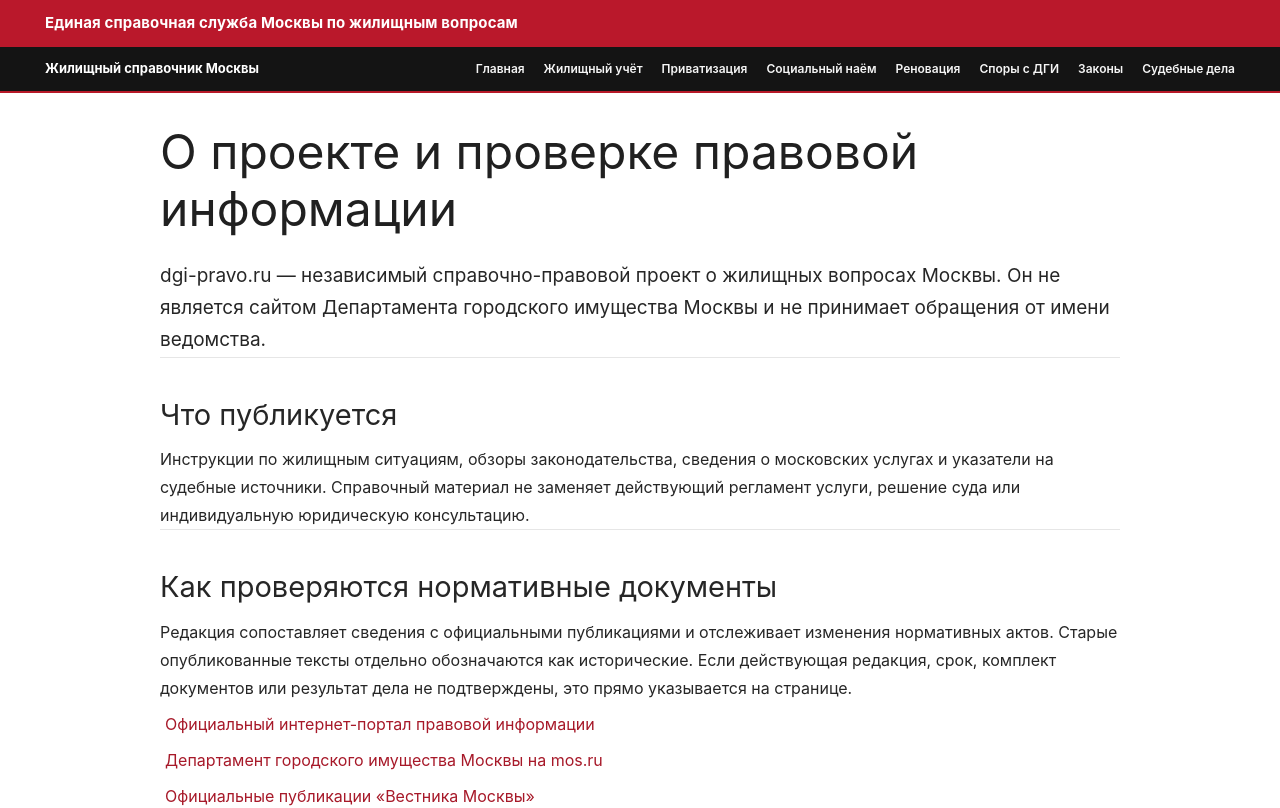
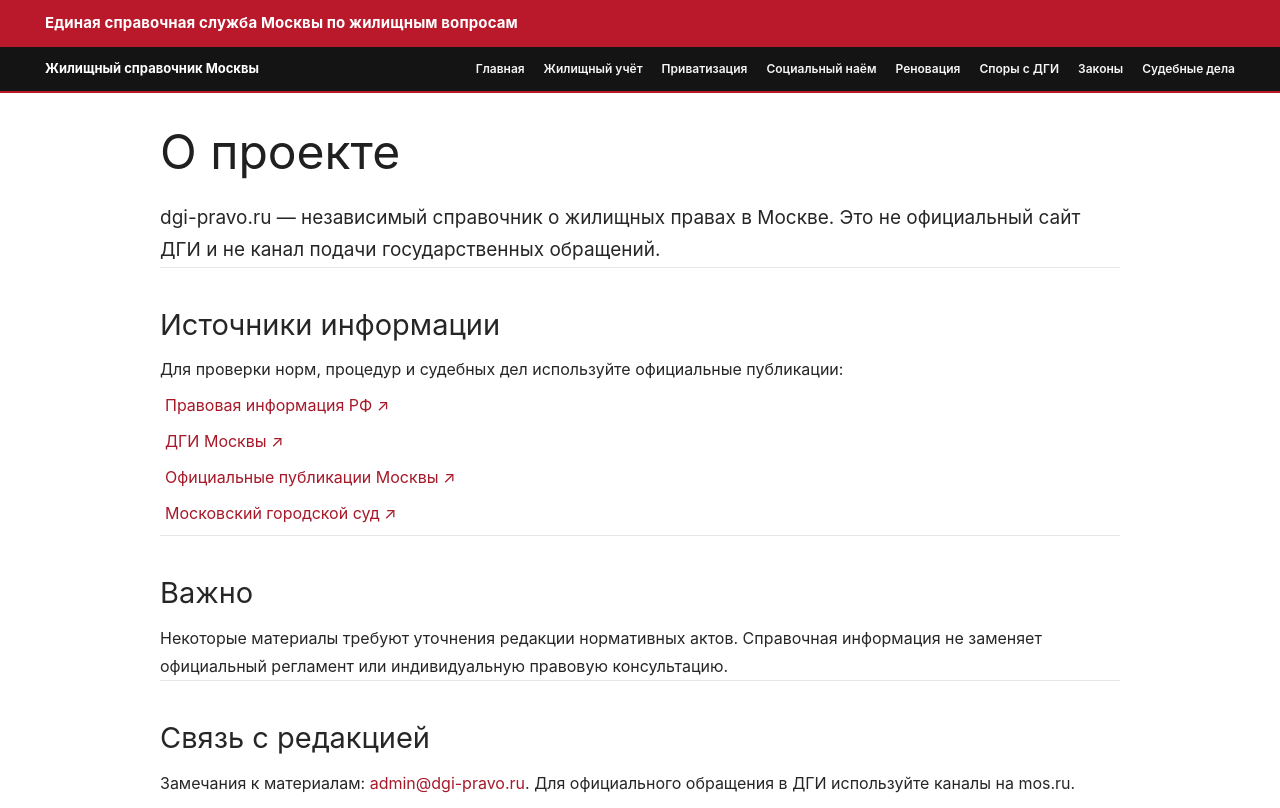
Before and after one commit to ymaslen77-tech/dgi-court-importer, a Next.js app in the folder apps/web/: page /o-proekte in a window 1280 px wide. Shown: the top 808 px of the page. Built offline with nearby package versions, Linux system fonts and the light colour scheme.

Commit message:
refactor(web): simplify editorial policy page and legal sources

```diff
--- a/apps/web/src/app/o-proekte/page.tsx
+++ b/apps/web/src/app/o-proekte/page.tsx
@@ -1,45 +1,39 @@
-import Link from "next/link";
 import type { Metadata } from "next";
 import { PageShell } from "@/components/PageShell";
 import { factualSocialMetadata } from "@/data/seo-social";
 
+const title = "О проекте и источниках";
+const description = "Независимый справочник по жилищным вопросам Москвы и ссылки на официальные правовые источники.";
 export const metadata: Metadata = {
-  title: { absolute: "О проекте, источниках и юридической проверке | Жилищное право Москвы" },
-  description: "Кто отвечает за справочный сайт dgi-pravo.ru, откуда берутся юридические сведения, как проверяются редакции актов и как сообщить об ошибке.",
-  ...factualSocialMetadata("o-proekte", "О проекте, источниках и юридической проверке | Жилищное право Москвы", "Методика обновления жилищных материалов, официальные правовые источники и редакционные ограничения независимого справочного проекта."),
+  title: { absolute: title + " | Жилищные вопросы Москвы" },
+  description,
+  ...factualSocialMetadata("o-proekte", title, description),
   robots: { index: false, follow: false },
 };
 
 export default function EditorialPolicyPage() {
   return <PageShell variant="thematic">
-    <div className="container housing-guide">
-      <h1>О проекте и проверке правовой информации</h1>
-      <p className="housing-guide-lead">dgi-pravo.ru — независимый справочно-правовой проект о жилищных вопросах Москвы. Он не является сайтом Департамента городского имущества Москвы и не принимает обращения от имени ведомства.</p>
+    <article className="container housing-guide">
+      <h1>О проекте</h1>
+      <p className="housing-guide-lead">dgi-pravo.ru — независимый справочник о жилищных правах в Москве. Это не официальный сайт ДГИ и не канал подачи государственных обращений.</p>
       <section>
-        <h2>Что публикуется</h2>
-        <p>Инструкции по жилищным ситуациям, обзоры законодательства, сведения о московских услугах и указатели на судебные источники. Справочный материал не заменяет действующий регламент услуги, решение суда или индивидуальную юридическую консультацию.</p>
-      </section>
-      <section>
-        <h2>Как проверяются нормативные документы</h2>
-        <p>Редакция сопоставляет сведения с официальными публикациями и отслеживает изменения нормативных актов. Старые опубликованные тексты отдельно обозначаются как исторические. Если действующая редакция, срок, комплект документов или результат дела не подтверждены, это прямо указывается на странице.</p>
+        <h2>Источники информации</h2>
+        <p>Для проверки норм, процедур и судебных дел используйте официальные публикации:</p>
         <ul>
-          <li><a href="https://pravo.gov.ru/" target="_blank" rel="noopener noreferrer">Официальный интернет-портал правовой информации</a></li>
-          <li><a href="https://www.mos.ru/dgi/" target="_blank" rel="noopener noreferrer">Департамент городского имущества Москвы на mos.ru</a></li>
-          <li><a href="https://vestnikmoscow.mos.ru/" target="_blank" rel="noopener noreferrer">Официальные публикации «Вестника Москвы»</a></li>
-          <li><a href="https://www.mos-gorsud.ru/" target="_blank" rel="noopener noreferrer">Московский городской суд — судебные источники</a></li>
+          <li><a href="https://pravo.gov.ru/" target="_blank" rel="noopener noreferrer">Правовая информация РФ ↗</a></li>
+          <li><a href="https://www.mos.ru/dgi/" target="_blank" rel="noopener noreferrer">ДГИ Москвы ↗</a></li>
+          <li><a href="https://vestnikmoscow.mos.ru/" target="_blank" rel="noopener noreferrer">Официальные публикации Москвы ↗</a></li>
+          <li><a href="https://www.mos-gorsud.ru/" target="_blank" rel="noopener noreferrer">Московский городской суд ↗</a></li>
         </ul>
       </section>
       <section>
-        <h2>Статус юридической приёмки</h2>
-        <p>Не все материалы и полные действующие редакции законов ещё прошли заключительную проверку. Наличие официальной ссылки не означает подтверждения актуальности всех положений документа. Материалы, ожидающие правовой приёмки, не обозначаются как полностью проверенные.</p>
-        <p>Не размещаются вымышленные рецензенты, звания, юридические квалификации, даты переработки и судебные результаты. Сведения об ответственном авторе или проверяющем будут показываться после фактического документального подтверждения.</p>
+        <h2>Важно</h2>
+        <p>Некоторые материалы требуют уточнения редакции нормативных актов. Справочная информация не заменяет официальный регламент или индивидуальную правовую консультацию.</p>
       </section>
       <section>
-        <h2>Исправления и связь</h2>
-        <p>Обнаружив устаревшую норму, ошибку в статье, неверный источник или техническую проблему, укажите адрес страницы и нормативный документ в обращении к редакции.</p>
-        <p>Редакционный адрес, указанный на сайте: <a href="mailto:admin@dgi-pravo.ru">admin@dgi-pravo.ru</a>. Возможность доставки писем должна быть подтверждена отдельно.</p>
-        <p><Link href="/kontakty-dgi">Контакты проекта и официальные каналы обращения →</Link></p>
+        <h2>Связь с редакцией</h2>
+        <p>Замечания к материалам: <a href="mailto:admin@dgi-pravo.ru">admin@dgi-pravo.ru</a>. Для официального обращения в ДГИ используйте каналы на mos.ru.</p>
       </section>
-    </div>
+    </article>
   </PageShell>;
 }
```
